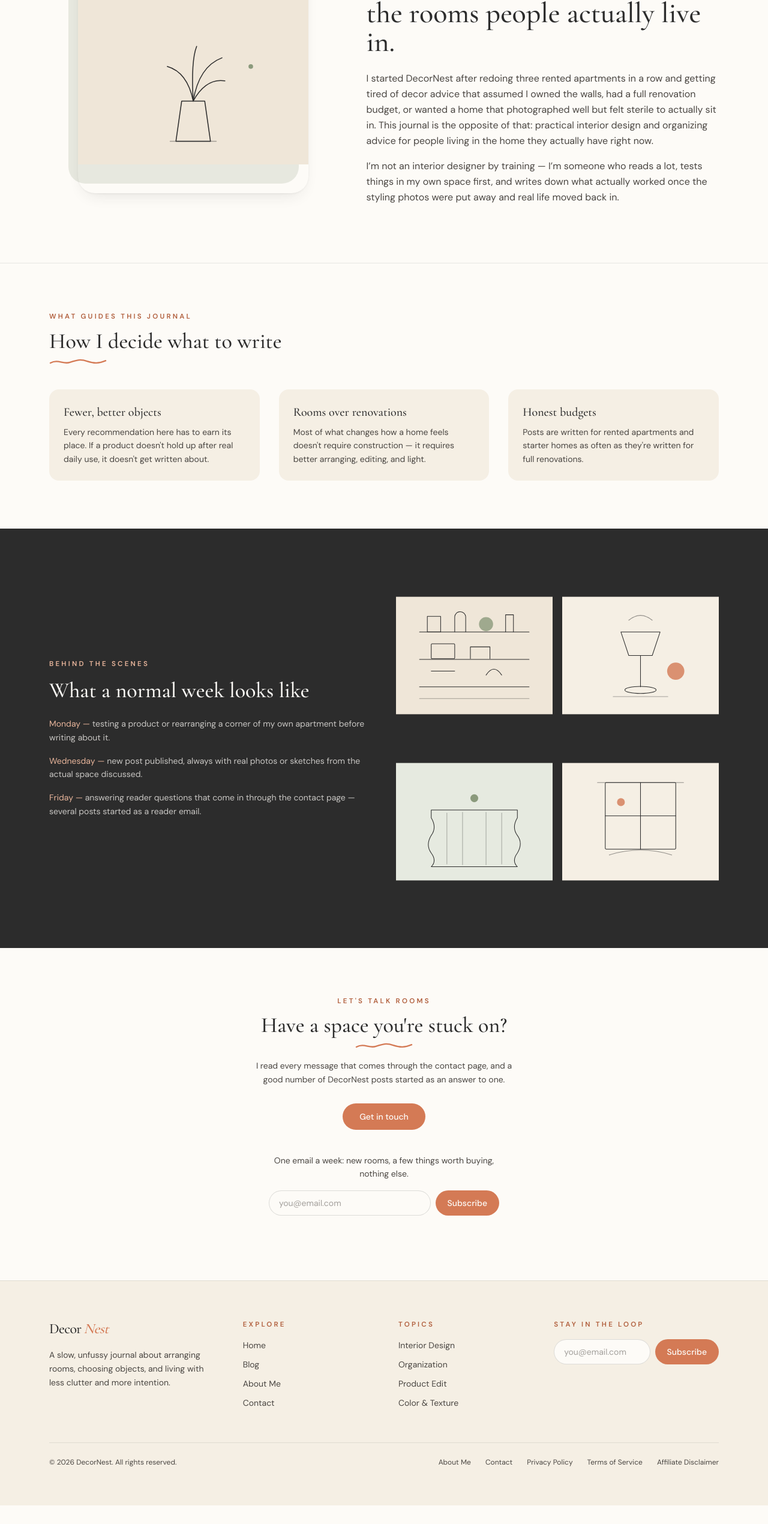
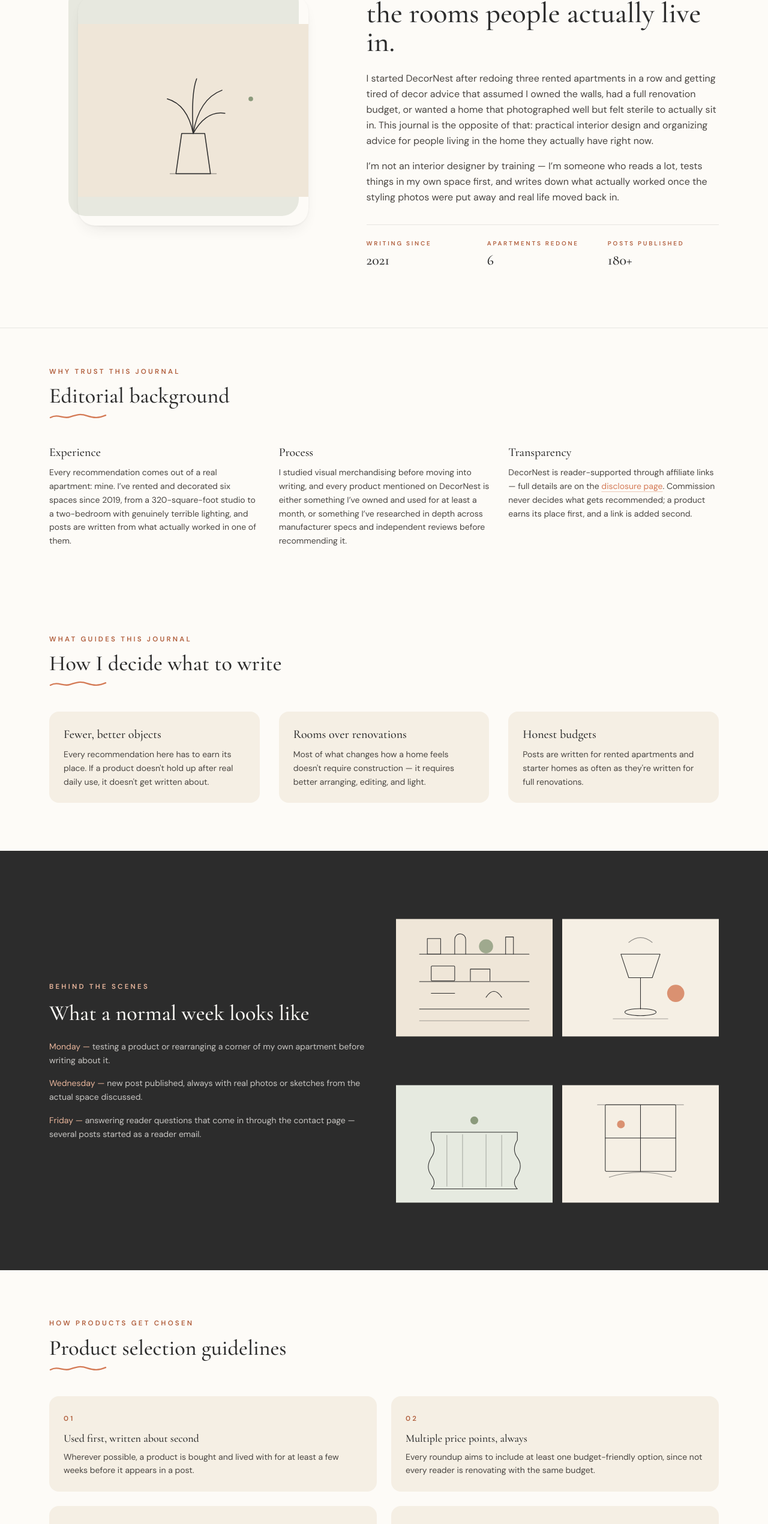
Before and after one commit to Danamstrong/DecorNest, a Next.js app: page /about in a window 1280 px wide. Shown: the part 244-2784 px from the top of the page at 60% size. Before the commit the page ends 2753 px from the top, so only its background shows below. Built offline with nearby package versions, Linux system fonts and the light colour scheme.

Commit message:
Enhance about page with editorial background and guidelines

```diff
--- a/src/app/about/page.tsx
+++ b/src/app/about/page.tsx
@@ -58,6 +58,65 @@
               and writes down what actually worked once the styling photos
               were put away and real life moved back in.
             </p>
+
+            <dl className="mt-8 grid grid-cols-3 gap-4 border-t border-charcoal/10 pt-6">
+              <div>
+                <dt className="eyebrow !text-[0.62rem]">Writing since</dt>
+                <dd className="mt-1 font-display text-2xl font-medium text-charcoal">2021</dd>
+              </div>
+              <div>
+                <dt className="eyebrow !text-[0.62rem]">Apartments redone</dt>
+                <dd className="mt-1 font-display text-2xl font-medium text-charcoal">6</dd>
+              </div>
+              <div>
+                <dt className="eyebrow !text-[0.62rem]">Posts published</dt>
+                <dd className="mt-1 font-display text-2xl font-medium text-charcoal">180+</dd>
+              </div>
+            </dl>
+          </div>
+        </div>
+      </section>
+
+      <section className="mx-auto max-w-content px-5 py-16 sm:px-8">
+        <SectionHeading eyebrow="Why trust this journal" title="Editorial background" />
+        <div className="mt-10 grid gap-8 sm:grid-cols-3">
+          <div>
+            <h3 className="font-display text-xl font-medium text-charcoal">
+              Experience
+            </h3>
+            <p className="mt-2 text-sm leading-relaxed text-ink">
+              Every recommendation comes out of a real apartment: mine.
+              I&rsquo;ve rented and decorated six spaces since 2019, from a
+              320-square-foot studio to a two-bedroom with genuinely
+              terrible lighting, and posts are written from what actually
+              worked in one of them.
+            </p>
+          </div>
+          <div>
+            <h3 className="font-display text-xl font-medium text-charcoal">
+              Process
+            </h3>
+            <p className="mt-2 text-sm leading-relaxed text-ink">
+              I studied visual merchandising before moving into writing, and
+              every product mentioned on DecorNest is either something I&rsquo;ve
+              owned and used for at least a month, or something I&rsquo;ve
+              researched in depth across manufacturer specs and independent
+              reviews before recommending it.
+            </p>
+          </div>
+          <div>
+            <h3 className="font-display text-xl font-medium text-charcoal">
+              Transparency
+            </h3>
+            <p className="mt-2 text-sm leading-relaxed text-ink">
+              DecorNest is reader-supported through affiliate links — full
+              details are on the{" "}
+              <Link href="/disclaimer" className="text-terracotta underline decoration-terracotta/40 underline-offset-4">
+                disclosure page
+              </Link>
+              . Commission never decides what gets recommended; a product
+              earns its place first, and a link is added second.
+            </p>
           </div>
         </div>
       </section>
@@ -110,6 +169,54 @@
         </div>
       </section>
 
+      <section className="mx-auto max-w-content px-5 py-20 sm:px-8">
+        <SectionHeading eyebrow="How products get chosen" title="Product selection guidelines" />
+        <ol className="mt-10 grid gap-6 sm:grid-cols-2">
+          <li className="rounded-2xl bg-surface p-6">
+            <span className="eyebrow">01</span>
+            <p className="mt-2 font-display text-lg font-medium text-charcoal">
+              Used first, written about second
+            </p>
+            <p className="mt-1.5 text-sm leading-relaxed text-ink">
+              Wherever possible, a product is bought and lived with for at
+              least a few weeks before it appears in a post.
+            </p>
+          </li>
+          <li className="rounded-2xl bg-surface p-6">
+            <span className="eyebrow">02</span>
+            <p className="mt-2 font-display text-lg font-medium text-charcoal">
+              Multiple price points, always
+            </p>
+            <p className="mt-1.5 text-sm leading-relaxed text-ink">
+              Every roundup aims to include at least one budget-friendly
+              option, since not every reader is renovating with the same
+              budget.
+            </p>
+          </li>
+          <li className="rounded-2xl bg-surface p-6">
+            <span className="eyebrow">03</span>
+            <p className="mt-2 font-display text-lg font-medium text-charcoal">
+              No pay-to-play placement
+            </p>
+            <p className="mt-1.5 text-sm leading-relaxed text-ink">
+              Brands cannot pay for a favorable mention. Paid partnerships,
+              when they happen, are labeled clearly and kept separate from
+              independent picks.
+            </p>
+          </li>
+          <li className="rounded-2xl bg-surface p-6">
+            <span className="eyebrow">04</span>
+            <p className="mt-2 font-display text-lg font-medium text-charcoal">
+              Reviewed on a schedule
+            </p>
+            <p className="mt-1.5 text-sm leading-relaxed text-ink">
+              Product roundups are revisited periodically so discontinued or
+              meaningfully changed items get updated or removed.
+            </p>
+          </li>
+        </ol>
+      </section>
+
       <section className="mx-auto max-w-content px-5 py-20 text-center sm:px-8">
         <SectionHeading align="center" eyebrow="Let's talk rooms" title="Have a space you're stuck on?" />
         <p className="mx-auto mt-4 max-w-md text-sm leading-relaxed text-ink">
```
